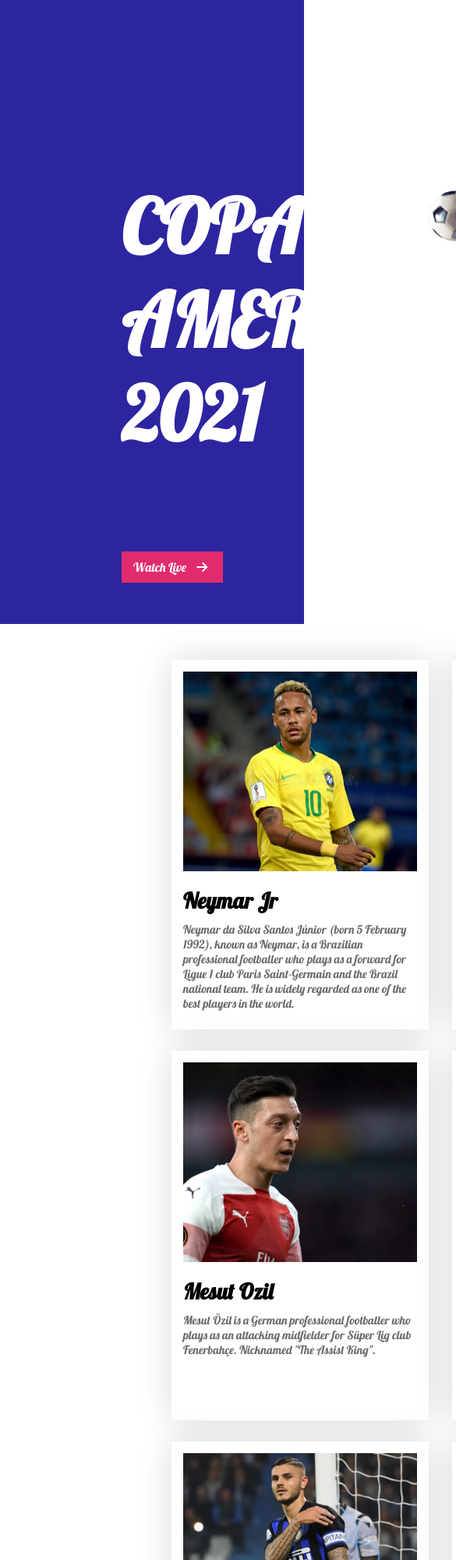
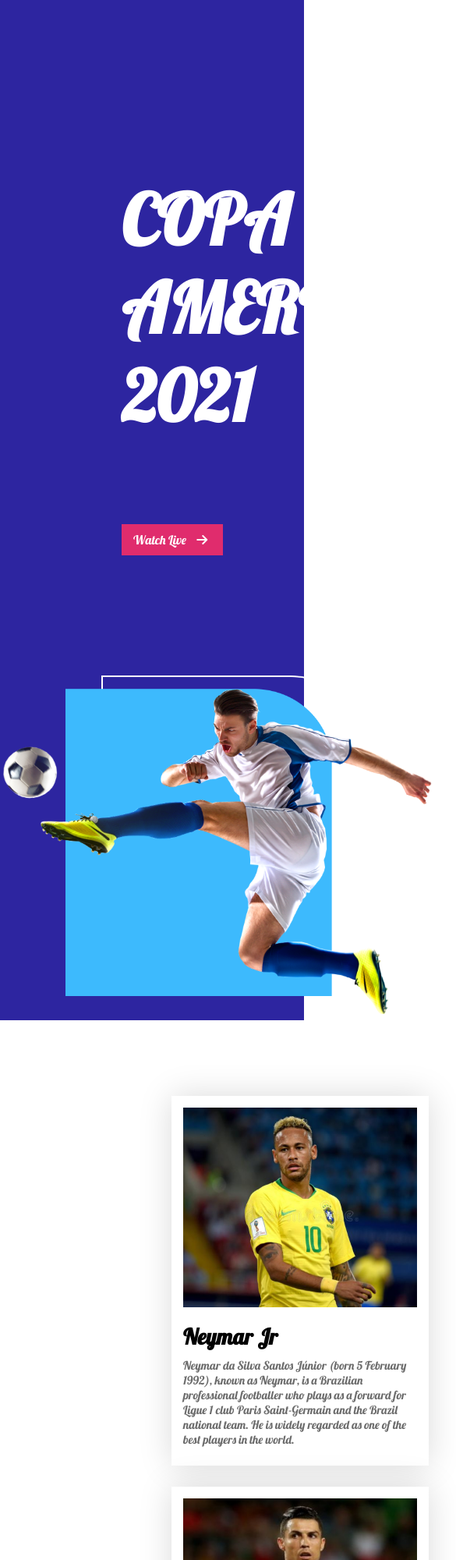
Before and after one commit to siam-saimur/2nd-assignment, a plain HTML site: page index.html in a window 390 px wide. Shown: the top 2000 px of the page at 78% size, 585 px wide, since content can reach past the window. Drawn offline with Linux system fonts and the light colour scheme.

Commit message:
responsive

```diff
--- a/style.css
+++ b/style.css
@@ -12,6 +12,7 @@
 
 main {
     display: flex;
+    /* flex-direction: column; */
 }
 
 .banner {
@@ -23,11 +24,12 @@
 .banner-div {
     display: flex;
     justify-content: space-between;
+    background-color: #2D25A0;
 }
 
 .banner-div .banner-h1 {
     color: #FFFFFF;
-    font-size: 64px;
+    font-size: 60px;
     width: 485px;
     /* margin-bottom: 7px; */
 }
@@ -43,6 +45,9 @@
     background-color: #E02C6D;
     text-decoration: none;
     padding: 10px 20px 10px 15px;
+}
+.link-button :hover{
+    background-color: royalblue;
 }
 
 .fa-arrow-right {
@@ -109,12 +114,12 @@
 
 .social-net{
     text-align: center;
-    border: 2px solid red;
+    /* border: 2px solid red; */
 
 
 }
 #footer p{
-    border: 2px solid red;
+    /* border: 2px solid red; */
     text-align: center;
     font-size: 2em;
     padding:10px 0 100px 0;
@@ -122,5 +127,28 @@
 .logo{
     margin-top: 40px;
     text-align: center;
-    border: 2px solid red;
+    /* border: 2px solid red; */
 }
+/* -------------
+media queries
+--------------  */
+
+/* mobile devices */
+@media only screen and (max-width:688px){
+    .banner-div{
+
+        flex-direction: column;
+    }
+    /* .banner-h1{
+        width: 100%;
+    } */
+
+    .players{
+        /* margin:30px 30px 0 30px; */
+        grid-template-columns: repeat(1, 1fr);
+        justify-content: center;
+        width: 100%;
+
+
+    }
+}
```
Also changed, not shown: index.html (+1 -9 lines).
